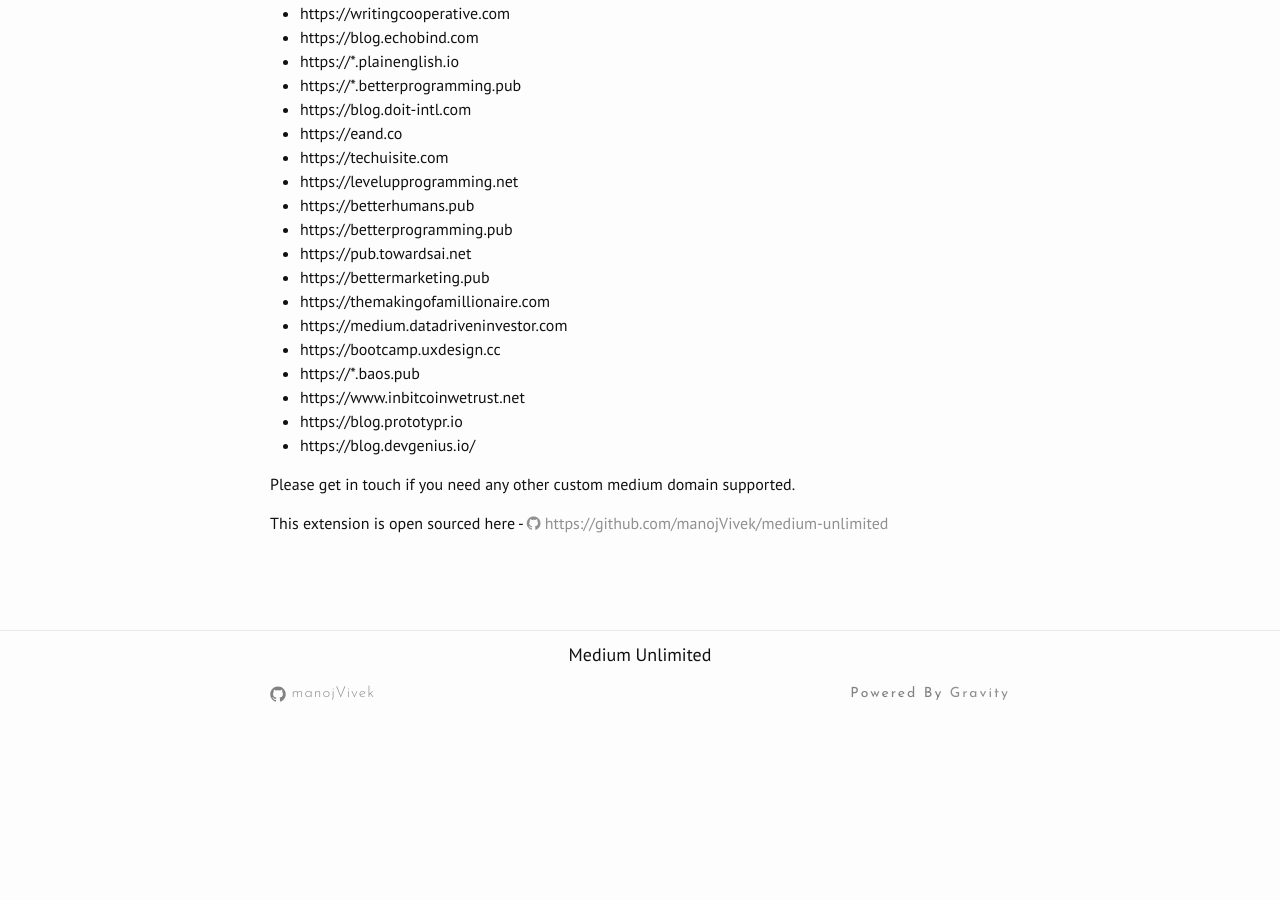
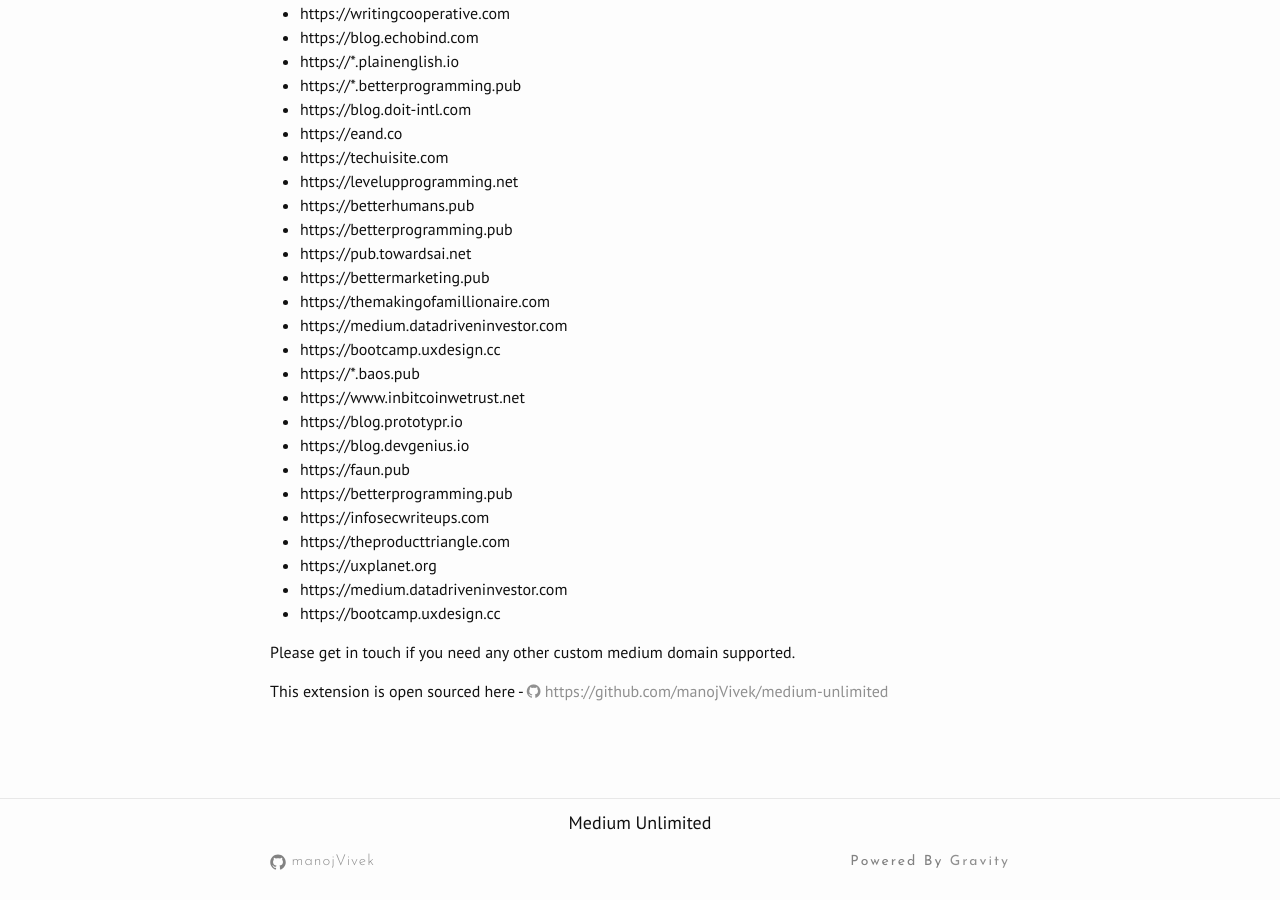
Before and after one commit to manojVivek/medium-unlimited, a Jekyll site: the page built from website/index.html, in a window 1280 px wide and 900 px high, scrolled down 1706 px. Built offline with Jekyll 4.4.1, drawn with Linux system fonts in a browser that asks for light colours; nearby versions of some CDN libraries; the list of posts is cut into pages by our own code; before the commit the page ends 2438 px from its top, so only the background shows below that.

Commit message:
Update index.html
for new domain

```diff
--- a/website/index.html
+++ b/website/index.html
@@ -132,7 +132,14 @@
       <li>https://*.baos.pub</li>
       <li>https://www.inbitcoinwetrust.net</li>
       <li>https://blog.prototypr.io</li>
-      <li>https://blog.devgenius.io/</li>
+      <li>https://blog.devgenius.io</li>
+      <li>https://faun.pub</li>
+      <li>https://betterprogramming.pub</li>
+      <li>https://infosecwriteups.com</li>
+      <li>https://theproducttriangle.com</li>
+      <li>https://uxplanet.org</li>
+      <li>https://medium.datadriveninvestor.com</li>
+      <li>https://bootcamp.uxdesign.cc</li>
     </ul>
     <p>Please get in touch if you need any other custom medium domain supported.</p>
 
```
